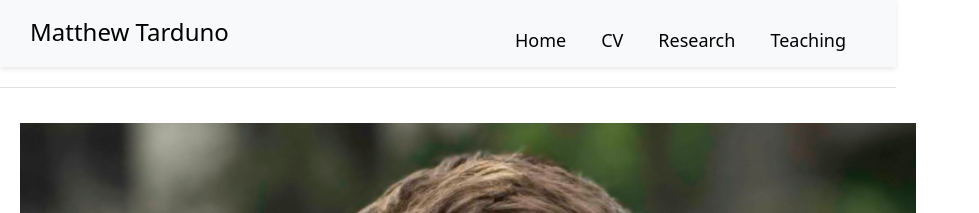
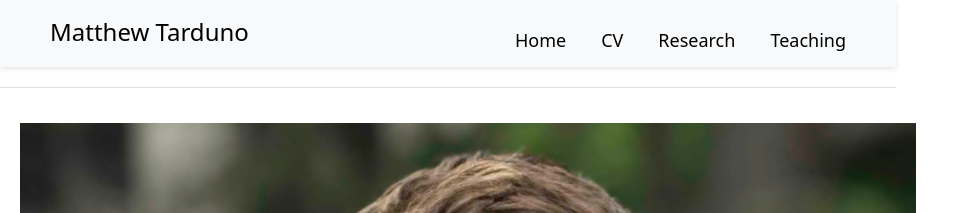
Before and after one commit to Matt-Tarduno/Matt-Tarduno.github.io, a Jekyll site: the page built from mobile/index.html, in a window 1280 px wide. Shown: the top 213 px of the page, without its empty margins (0-979 px from the left). Built offline with Jekyll 4.4.1, drawn with Linux system fonts in a browser that asks for light colours.

Commit message:
Update mobile.html

```diff
--- a/_layouts/mobile.html
+++ b/_layouts/mobile.html
@@ -17,7 +17,8 @@
 
       .topnav {
         background-color: #f8f9fa;
-        padding: 15px 30px;
+        padding: 15px 30px; /* Default padding on all sides */
+        padding-left: 50px; /* Add more padding on the left */
         box-shadow: 0 2px 5px rgba(0, 0, 0, 0.1);
       }
 
@@ -85,6 +86,7 @@
       @media screen and (max-width: 768px) {
         .topnav {
           padding: 15px 25px;
+          padding-left: 35px; /* Adjust left padding on mobile */
         }
 
         .topnav a {
@@ -118,6 +120,7 @@
       @media screen and (max-width: 480px) {
         .topnav {
           padding: 12px 20px;
+          padding-left: 25px; /* Further reduce left padding for very small screens */
         }
 
         .topnav a {
```
